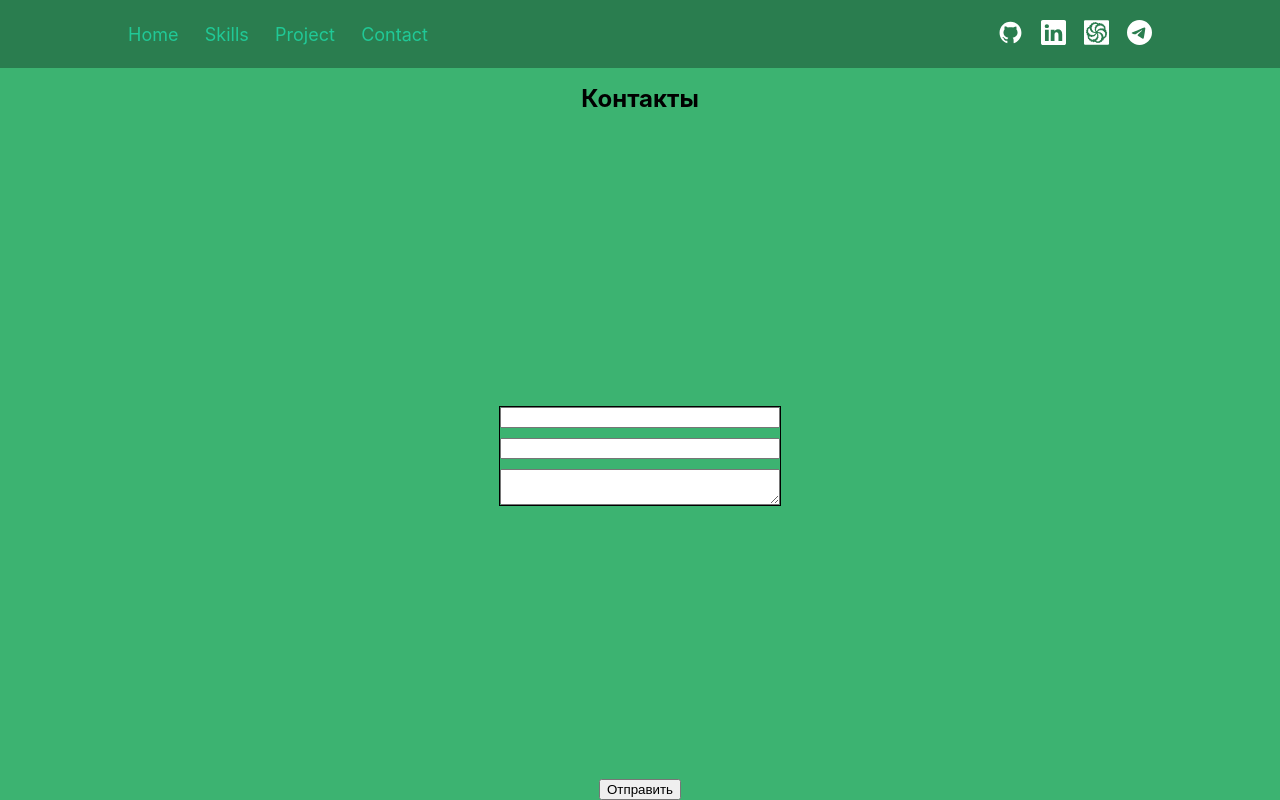
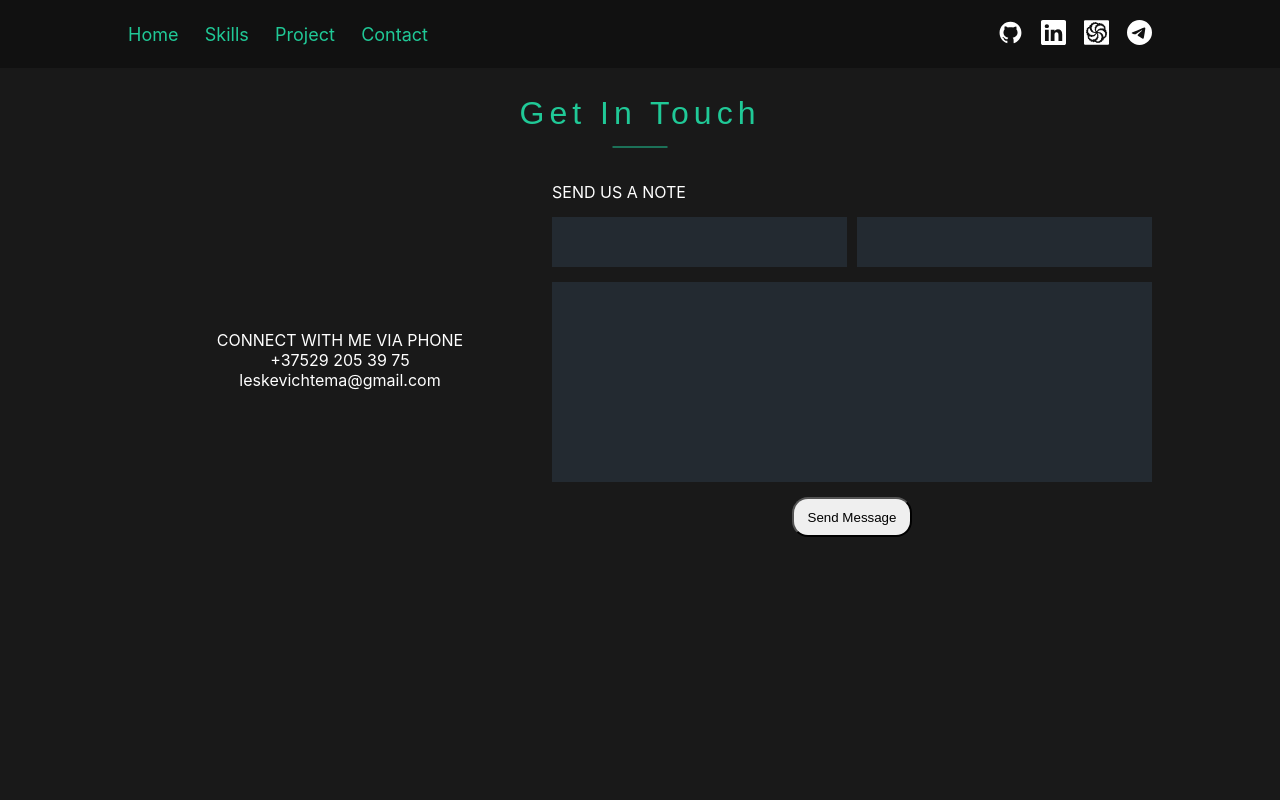
Before and after one commit to Leskevich/portfolio, a React (Create React App) app: page /#/contact in a window 1280 px wide. Built offline with nearby package versions, Linux system fonts and the light colour scheme.

Commit message:
Page (contact)

```diff
--- a/src/components/Contacts/Contacts.js
+++ b/src/components/Contacts/Contacts.js
@@ -1,19 +1,28 @@
 import React from 'react';
 import s from './Contacts.module.css'
-import sContainer from './../common/styles/Container.module.css'
+import {Title} from "../common/Components/Title/Title";
 
 export const Contacts = () => {
     return (
         <div className={s.sectionContacts}>
-            <div className={`${sContainer.container} ${s.portfolioContainer}`}>
-                <h2>Контакты</h2>
-
-                <form action="" className={s.formContainer}>
-                    <input type="text"/>
-                    <input type="text"/>
-                    <textarea className={s.fieldText}></textarea>
-                </form>
-                <button>Отправить</button>
+            <Title title={'Get in Touch'}/>
+            <div className={s.contactContainer}>
+                <div className={s.descriptionContainer}>
+                    <span>CONNECT WITH ME VIA PHONE</span>
+                    <span>+37529 205 39 75</span>
+                    <span>leskevichtema@gmail.com</span>
+                </div>
+                <div className={s.formContainer}>
+                    <form action="" className={s.form}>
+                        <span>SEND US A NOTE</span>
+                        <div className={s.fieldsContainer}>
+                            <input type="text" className={s.field}/>
+                            <input type="text" className={s.field}/>
+                        </div>
+                        <textarea className={s.fieldText}></textarea>
+                        <button className={s.button}>Send Message</button>
+                    </form>
+                </div>
             </div>
         </div>
     );
--- a/src/components/Contacts/Contacts.module.css
+++ b/src/components/Contacts/Contacts.module.css
@@ -1,21 +1,75 @@
 .sectionContacts {
-    height: 100vh;
-    background-color: mediumseagreen;
+    min-height: 100vh;
+    background-color: #191919;
+    padding-top: 64px;
 }
 
-.portfolioContainer {
+.contactContainer {
+    color: white;
+    display: flex;
+    justify-content: space-between;
+    width: 80%;
+    margin: 0 auto;
+}
+
+.descriptionContainer {
     display: flex;
     flex-direction: column;
-    box-sizing: border-box;
+    align-items: center;
+    justify-content: center;
+    flex: 1 1 auto;
 }
 
 .formContainer {
-    border: 1px solid;
+    width: 600px;
     display: flex;
     flex-direction: column;
-    gap:10px;
 }
 
-.fieldText{
-    width: 280px;
+.form {
+    display: flex;
+    flex-direction: column;
+    gap: 15px;
+
 }
+
+.fieldsContainer {
+    display: flex;
+    gap: 10px;
+    flex-wrap: wrap;
+
+}
+
+.field {
+    width: 295px;
+    height: 50px;
+    padding: 12px 16px;
+    background: #232a31;
+    color: #fff;
+    border: none;
+
+}
+
+.fieldText {
+    width: 100%;
+    height: 200px;
+    border: none;
+    resize: none;
+    background: #232a31;
+}
+
+.button {
+    width: 120px;
+    height: 40px;
+    border-radius: 16px;
+    margin: 0 auto;
+}
+
+
+
+@media screen and (max-width: 1046px) {
+    .formContainer{
+        width: 297px;
+    }
+
+}
--- a/src/components/Projects/Project/project.module.css
+++ b/src/components/Projects/Project/project.module.css
@@ -21,6 +21,7 @@
     color: #fff;
     display: flex;
     flex-direction: column;
+    align-items: center;
     gap: 10px;
 }
 
@@ -34,5 +35,10 @@
     height: 30px;
     border-radius: 10px;
     background-color: transparent;
-    border: 1px solid #20c997;;
+    color: #fff;
+    border: 1px solid #fff;
+    display: flex;
+    justify-content: center;
+    align-items: center;
+    text-decoration: none;
 }
--- a/src/components/Projects/Project/project.tsx
+++ b/src/components/Projects/Project/project.tsx
@@ -1,4 +1,4 @@
-import React from 'react';
+import React, {useState} from 'react';
 import s from './project.module.css'
 import {DescriptionProjectType} from "../project";
 
@@ -7,18 +7,34 @@ type ProjectType = {
 }
 
 export const Project = (props: ProjectType) => {
-    const {title, description, style} = props.descriptionProject
+    const {title, description, style, linkCode, linkDemo} = props.descriptionProject
+
+    const [isVisible, setIsVisible] = useState<boolean>(false)
+    const onMouseEnterHandler = () => {
+        setIsVisible(true)
+    }
+    const onMouseLeaveHandler = () => {
+        setIsVisible(false)
+    }
     return (
-        <div className={s.workContainer}>
+        <div className={s.workContainer}
+             onMouseEnter={onMouseEnterHandler}
+             onMouseLeave={onMouseLeaveHandler}>
             <div className={s.imgContainer} style={style}>
                 <div className={s.descriptionContainer}>
-                    <div>{title}</div>
                     <div>
-                        {description}
+                        {title}
                     </div>
+                    {isVisible && <div>{description}</div>}
                     <div className={s.buttonContainer}>
-                        <button className={s.button}>+++</button>
-                        <button className={s.button}>---</button>
+                        <a href={linkDemo}
+                           className={s.button}
+                           target='_blank'
+                           rel='noreferrer'> DEMO </a>
+                        <a href={linkCode}
+                           className={s.button}
+                           target='_blank'
+                           rel='noreferrer'> CODE </a>
                     </div>
                 </div>
             </div>
--- a/src/components/Projects/project.tsx
+++ b/src/components/Projects/project.tsx
@@ -2,22 +2,27 @@ import React from 'react';
 import s from './projects.module.css'
 import {Project} from "./Project/project";
 import {Title} from "../common/Components/Title/Title";
-import time from "../../accets/img/time1.jpg"
+import time from "../../accets/img/time.jpg"
+import social from "../../accets/img/social.jpg"
 
 type styleType = {
     backgroundImage: string
 }
 export type DescriptionProjectType = {
-    id: string,
-    title: string,
-    description: string,
+    id: string
+    title: string
+    description: string
     style: styleType
+    linkCode: string
+    linkDemo: string
 }
 export const Projects = () => {
 
     const todolistImg = {
         backgroundImage: `url(${time})`,
-
+    }
+    const socialImg = {
+        backgroundImage: `url(${social})`,
     }
 
     const descriptionProject: DescriptionProjectType[] = [
@@ -25,12 +30,16 @@ export const Projects = () => {
             id: '1',
             title: 'todolist',
             description: 'fadfdacdcacaadacdcda',
-            style: todolistImg
-        },  {
+            style: todolistImg,
+            linkCode: 'https://github.com/Leskevich/independentToDoList',
+            linkDemo: ''
+        }, {
             id: '2',
             title: 'social-network',
             description: 'fadfdacdcacaadacdcda',
-            style: todolistImg
+            style: socialImg,
+            linkCode: 'https://github.com/Leskevich/samurai-way-main',
+            linkDemo: ''
         },
     ]
 
@@ -40,8 +49,8 @@ export const Projects = () => {
             <div className={s.containerWorks}>
                 <Title title={'project'}/>
                 <div className={s.works}>
-                    {descriptionProject.map(pr=>{
-                        return(
+                    {descriptionProject.map(pr => {
+                        return (
                             <Project descriptionProject={pr}/>
                         )
                     })}
```
Also changed, not shown: src/accets/img/social.jpg (added), src/accets/img/time.jpg (added).
